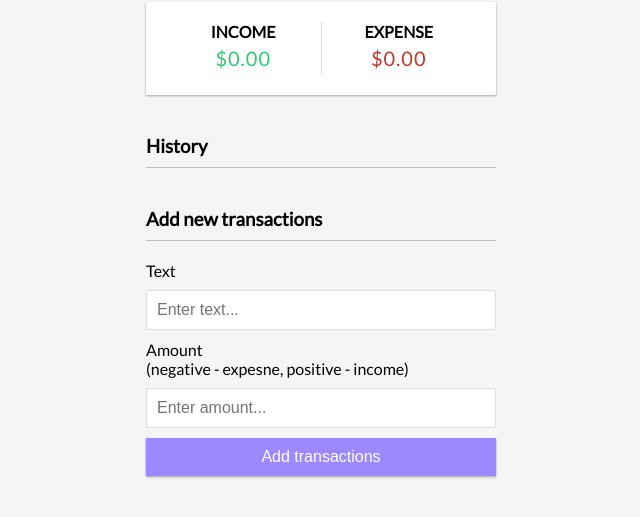
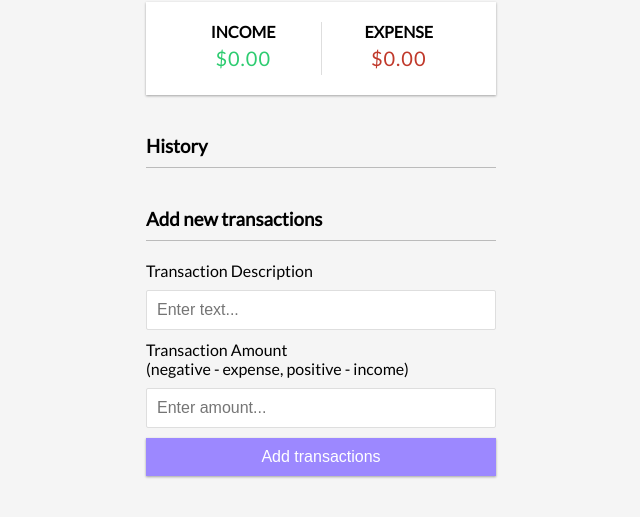
Before and after one commit to CamilingJS/BudgetBuddy, a plain HTML site: page index.html in a window 1280 px wide. Shown: the part 253-770 px from the top of the page, without its empty margins (319-959 px from the left). Drawn offline with Linux system fonts and the light colour scheme.

Commit message:
clarified labels

```diff
--- a/index.html
+++ b/index.html
@@ -32,11 +32,11 @@
         <h3>Add new transactions</h3>
         <form id='form'>
             <div class="form-control">
-                <label for="form-control">Text</label>
+                <label for="form-control">Transaction Description</label>
                 <input type="text" id="text" placeholder="Enter text...">
             </div>
             <div class="form-control">
-                <label for="amount">Amount <br> (negative - expesne, positive - income)</label>
+                <label for="amount">Transaction Amount <br> (negative - expense, positive - income)</label>
                 <input type="number" id="amount" placeholder="Enter amount..." >
             </div>
             <button class="btn">Add transactions</button>
```
